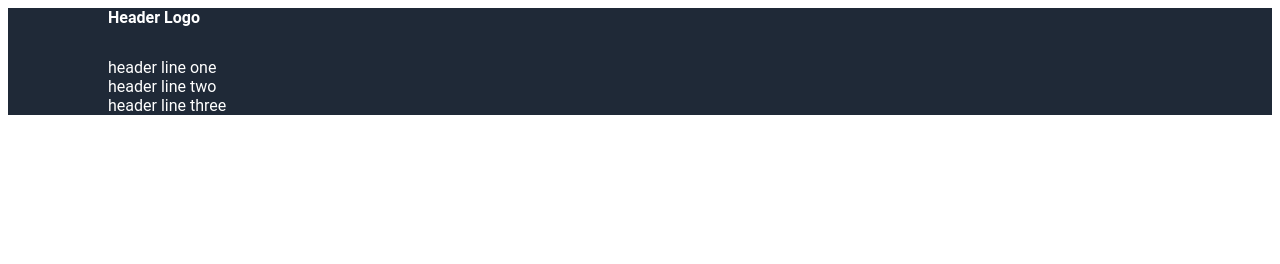
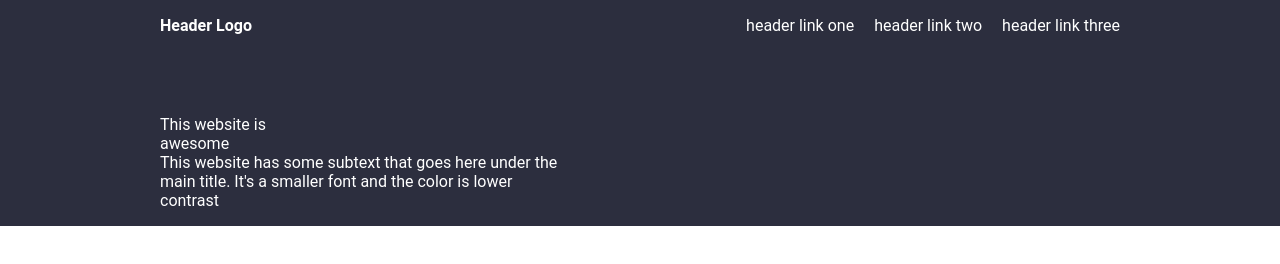
Before and after one commit to NeuronEdge67/odin_landing-page_project, a plain HTML site: page index.html in a window 1280 px wide. Drawn offline with Linux system fonts and the light colour scheme; a web font is replaced by a local one.

Commit message:
header almost complete

```diff
--- a/index.html
+++ b/index.html
@@ -7,14 +7,23 @@
     <link rel="stylesheet" href="style.css">
 </head>
 <body>
-    <div class="main">
-        <div class="header">
-            <nav class="head">
-                <div class="header_logo">Header Logo</div>
-                <div class="header1">header line one</div>
-                <div class="header2">header line two</div>
-                <div class="header3">header line three</div>
-            </nav>
+    <div class="header">
+        <nav class="nav">
+            <div class="logo">Header Logo</div>
+            <div class="nav_links">
+                <span>header link one</span>
+                <span>header link two</span>
+                <span>header link three</span>
+            </div>
+        </nav>
+        <div class="bottom_header">
+            <div class="text_and_button">
+                <div class="text">
+                    <p>This website is<br>awesome</p>
+                </div>
+                <p class="secondary_text">This website has some subtext that goes here under the<br>main title.
+                    It's a smaller font and the color is lower<br>contrast</p>
+            </div>
         </div>
     </div>
 </body>
--- a/style.css
+++ b/style.css
@@ -1,3 +1,7 @@
+*{
+    margin: 0px;
+}
+
 @font-face {
     font-family: 'Roboto';
     font-weight: 100 900;
@@ -5,22 +9,36 @@
     src: url('fonts/Roboto/Roboto-VariableFont_wdth,wght.ttf') format('truetype');
 }
 
-.header{
-    display: flex;
-    justify-content: space-between;
-    align-items: center;
-    margin: 0px;
-    padding-left: 100px;
-    background-color: #1F2937;
+.header {
+    background-color: #2c2e3e;
     color: white;
-    font-family: "Roboto";
+    padding: 1rem 10rem;
+    font-family: 'Roboto', sans-serif;
 }
 
-.header_logo{
+.nav {
     display: flex;
-    justify-content: start;
-    height: 50px;
-    width: auto;
+    align-items: center;
+}
+
+.logo {
     font-weight: bold;
-    font-family: "Roboto";
 }
+
+.nav_links {
+    display: flex;
+    gap: 20px;
+    margin-left: auto;
+}
+
+.bottom_header{
+    display: flex;
+    padding-right: 10rem;
+    padding-top: 5rem;
+}
+
+.text{
+    Font-size: 48px
+    Color: #F9FAF8
+    Weight: 900
+}
```
